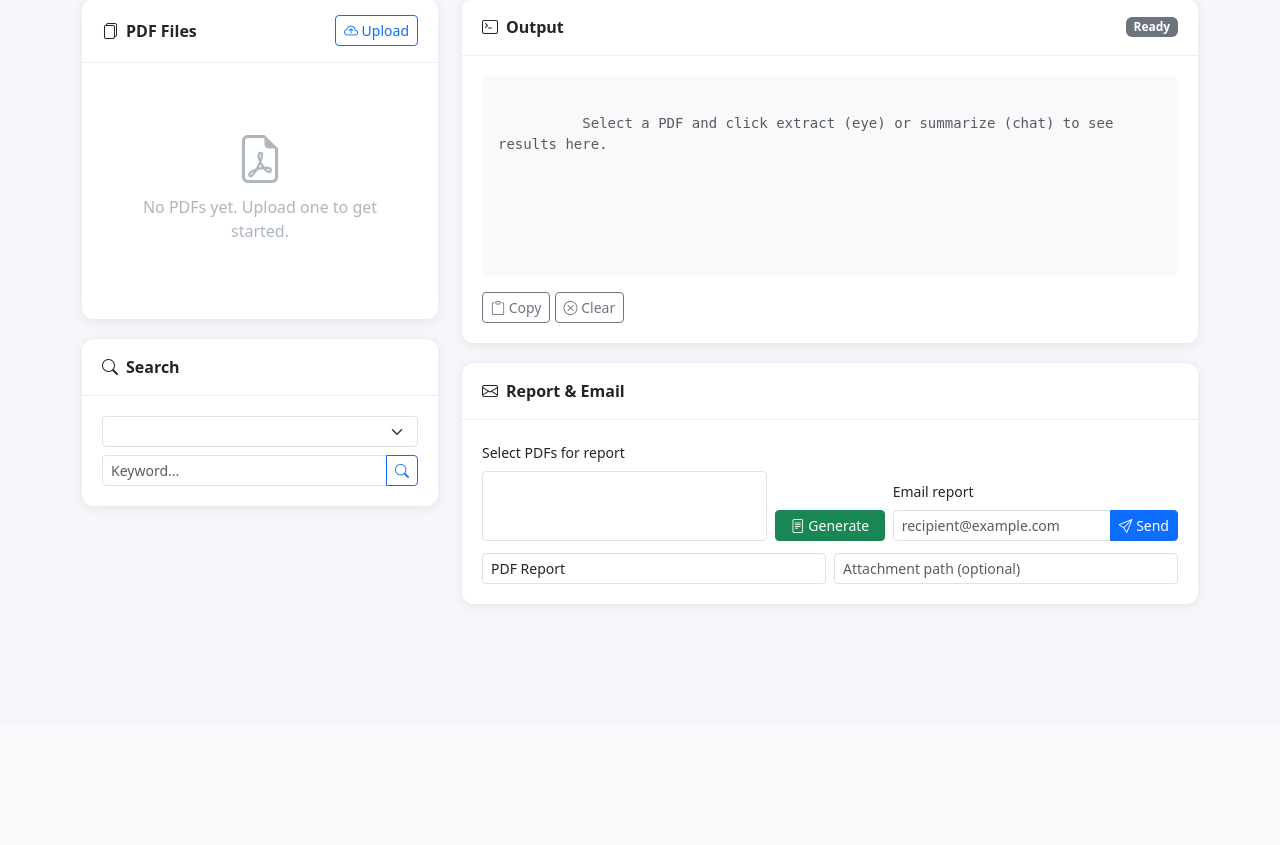
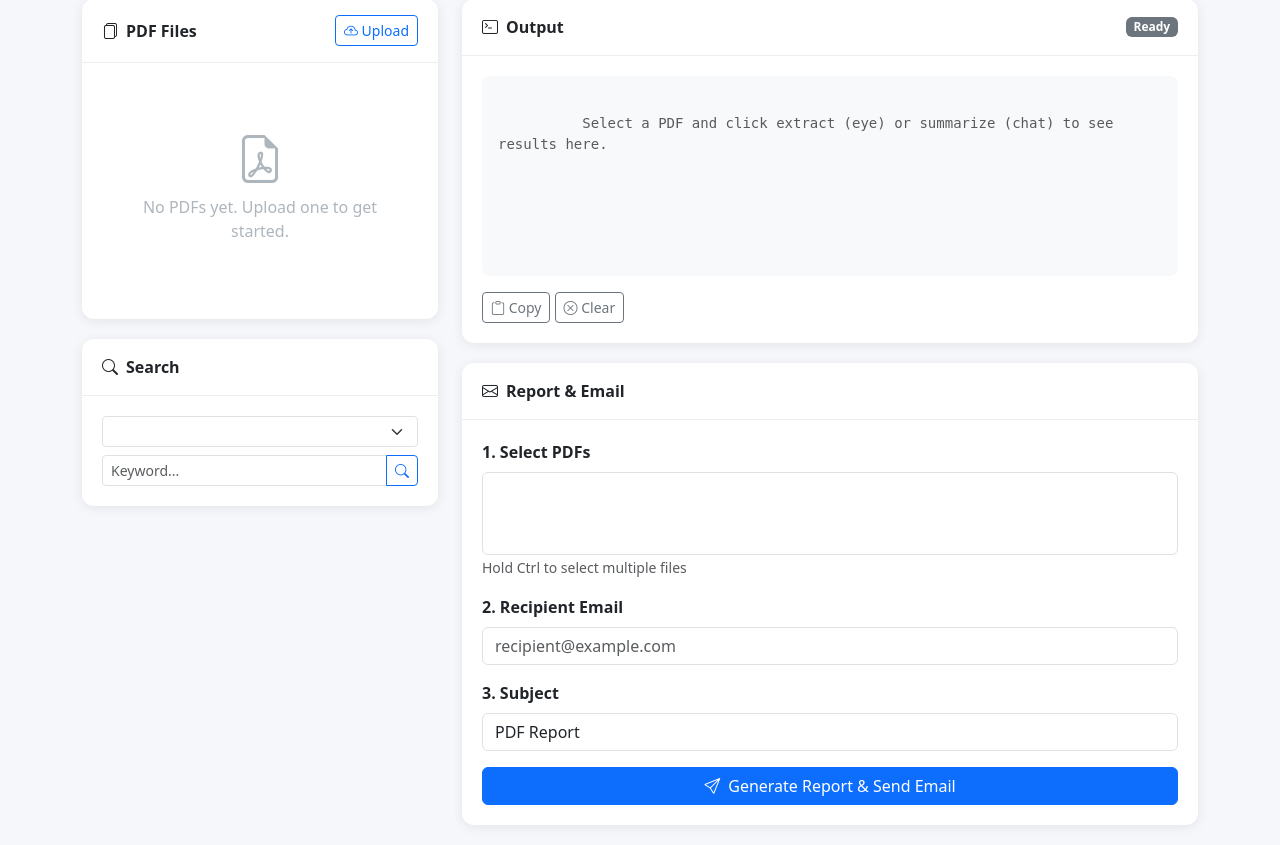
Before and after one commit to Mrsteel2/PdfExtroctor, a Flask app: page / in a window 1280 px wide. Shown: the part 75-920 px from the top of the page. Before the commit the page ends 681 px from the top, so only its background shows below. Run offline with Flask 3, Linux system fonts and the light colour scheme; lists and menus that the app fills with data are empty; some libraries are stand-ins or nearby versions.

Commit message:
One-click report + email from web UI

```diff
--- a/web/app.py
+++ b/web/app.py
@@ -138,6 +138,35 @@ def send():
     return redirect(url_for("index"))
 
 
+@app.route("/generate_and_send", methods=["POST"])
+def generate_and_send():
+    filenames = request.form.getlist("files")
+    to = request.form.get("to", "")
+    subject = request.form.get("subject", "PDF Report")
+    body = request.form.get("body", "Please find the attached PDF report.")
+    if not filenames:
+        flash("No files selected", "error")
+        return redirect(url_for("index"))
+    if not to:
+        flash("No email address provided", "error")
+        return redirect(url_for("index"))
+    paths = [str(UPLOAD_FOLDER / f) for f in filenames]
+    ts = datetime.now().strftime("%Y%m%d_%H%M%S")
+    out = str(OUTPUT_FOLDER / f"report_{ts}.md")
+    try:
+        report_result = generate_report(file_paths=paths, output_path=out)
+        email_result = send_report(
+            subject=subject,
+            body=body,
+            attachment_path=out,
+            to=to,
+        )
+        flash(f"Report generated and email sent to {email_result['to']}", "success")
+    except Exception as e:
+        flash(f"Failed: {e}", "error")
+    return redirect(url_for("index"))
+
+
 @app.route("/download/<path:filename>")
 def download(filename):
     return send_file(OUTPUT_FOLDER / filename, as_attachment=True)
--- a/web/templates/index.html
+++ b/web/templates/index.html
@@ -42,20 +42,7 @@
 
 <div class="container">
 
-{% with messages = get_flashed_messages(with_categories=true) %}
-{% if messages %}
-<div class="toast-container">
-  {% for category, msg in messages %}
-  <div class="toast show align-items-center text-bg-{{ 'success' if category == 'success' else 'danger' }} border-0 mb-2">
-    <div class="d-flex">
-      <div class="toast-body">{{ msg }}</div>
-      <button type="button" class="btn-close btn-close-white me-2 m-auto" data-bs-dismiss="toast"></button>
-    </div>
-  </div>
-  {% endfor %}
-</div>
-{% endif %}
-{% endwith %}
+<!-- flash messages hidden -->
 
 <div class="row">
   <!-- Left: File list -->
@@ -69,14 +56,10 @@
         {% if pdfs %}
           {% for pdf in pdfs %}
           <div class="file-item">
+            <span><i class="bi bi-file-earmark-pdf text-danger me-2"></i>{{ pdf.name }}</span>
             <div>
-              <i class="bi bi-file-earmark-pdf text-danger me-2"></i>
-              <strong>{{ pdf.name }}</strong><br>
-              <small class="text-muted">{{ (pdf.stat().st_size / 1024)|round(1) }} KB</small>
-            </div>
-            <div class="btn-group">
-              <button class="btn btn-sm btn-outline-info btn-action extract-btn" data-file="{{ pdf.name }}"><i class="bi bi-eye"></i></button>
-              <button class="btn btn-sm btn-outline-warning btn-action summarize-btn" data-file="{{ pdf.name }}"><i class="bi bi-chat-dots"></i></button>
+              <button class="btn btn-sm btn-outline-info btn-action extract-btn" data-file="{{ pdf.name }}"><i class="bi bi-eye"></i> Extract</button>
+              <button class="btn btn-sm btn-outline-warning btn-action summarize-btn" data-file="{{ pdf.name }}"><i class="bi bi-chat-dots"></i> Summarize</button>
               <button class="btn btn-sm btn-outline-danger btn-action" onclick="confirm('Delete {{ pdf.name }}?') && window.location.href='{{ url_for('delete', filename=pdf.name) }}'"><i class="bi bi-trash"></i></button>
             </div>
           </div>
@@ -130,34 +113,26 @@
     <div class="card">
       <div class="card-header"><i class="bi bi-envelope me-2"></i>Report & Email</div>
       <div class="card-body">
-        <form action="{{ url_for('report') }}" method="POST" class="row g-2 align-items-end">
-          <div class="col-md-5">
-            <label class="form-label small">Select PDFs for report</label>
-            <select name="files" class="form-select form-select-sm" multiple size="3">
+        <form action="{{ url_for('generate_and_send') }}" method="POST">
+          <div class="mb-3">
+            <label class="form-label fw-semibold">1. Select PDFs</label>
+            <select name="files" class="form-select" multiple size="3">
               {% for pdf in pdfs %}
               <option value="{{ pdf.name }}">{{ pdf.name }}</option>
               {% endfor %}
             </select>
+            <small class="text-muted">Hold Ctrl to select multiple files</small>
           </div>
-          <div class="col-md-2">
-            <button type="submit" class="btn btn-sm btn-success w-100"><i class="bi bi-file-text"></i> Generate</button>
+          <div class="mb-3">
+            <label class="form-label fw-semibold">2. Recipient Email</label>
+            <input type="email" name="to" class="form-control" placeholder="recipient@example.com" required>
           </div>
-          <div class="col-md-5">
-            <label class="form-label small">Email report</label>
-            <div class="input-group input-group-sm">
-              <input type="email" class="form-control" form="emailForm" name="to" placeholder="recipient@example.com">
-              <button type="submit" form="emailForm" class="btn btn-sm btn-primary"><i class="bi bi-send"></i> Send</button>
-            </div>
-          </div>
-        </form>
-        <form id="emailForm" action="{{ url_for('send') }}" method="POST" class="row g-2 mt-1">
-          <div class="col-md-6">
-            <input type="text" class="form-control form-control-sm" name="subject" placeholder="Subject" value="PDF Report">
-          </div>
-          <div class="col-md-6">
-            <input type="text" class="form-control form-control-sm" name="attachment" placeholder="Attachment path (optional)">
+          <div class="mb-3">
+            <label class="form-label fw-semibold">3. Subject</label>
+            <input type="text" name="subject" class="form-control" value="PDF Report">
           </div>
           <input type="hidden" name="body" value="Please find the attached PDF report.">
+          <button type="submit" class="btn btn-primary w-100"><i class="bi bi-send me-2"></i>Generate Report & Send Email</button>
         </form>
       </div>
     </div>
```
